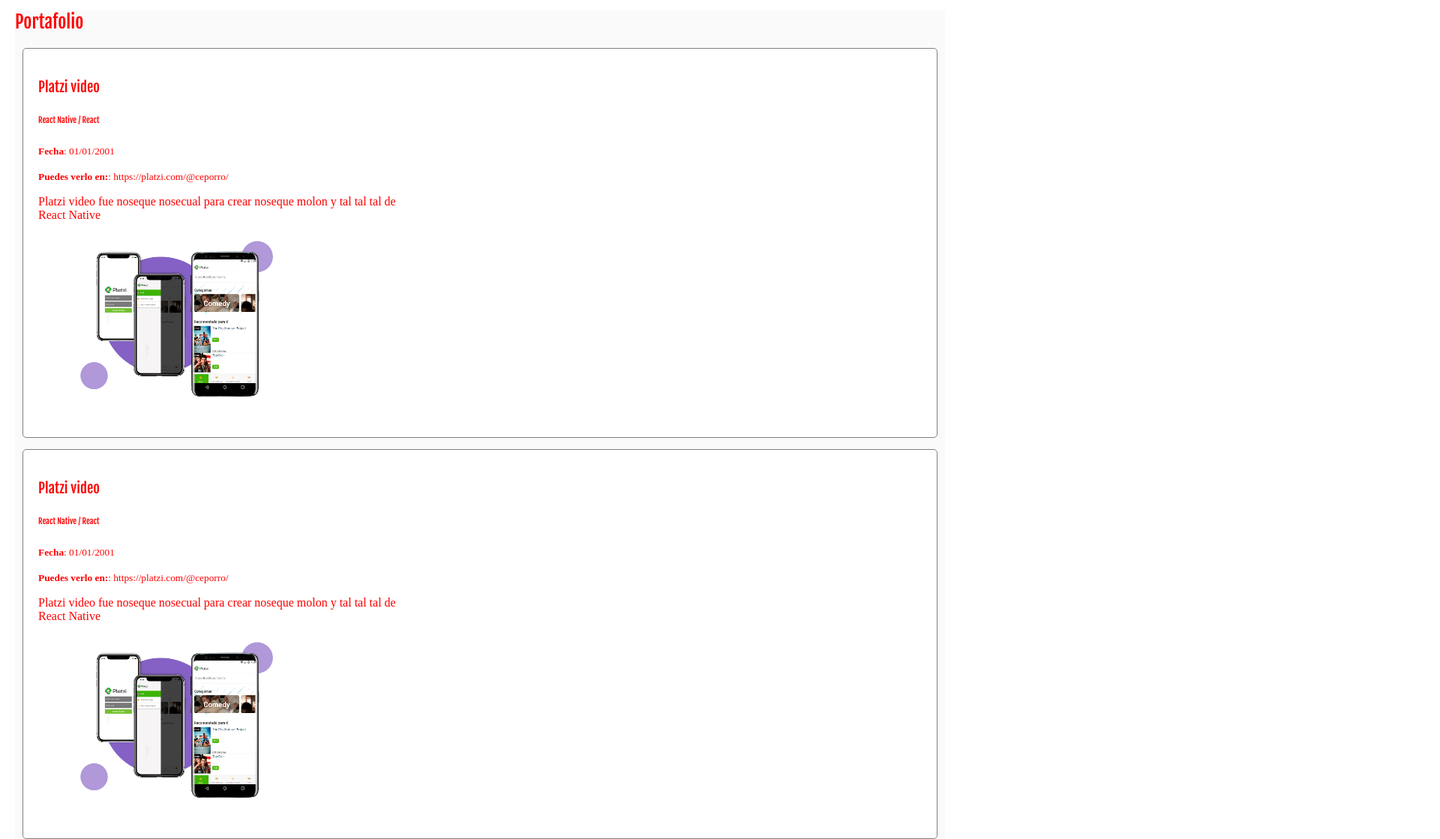
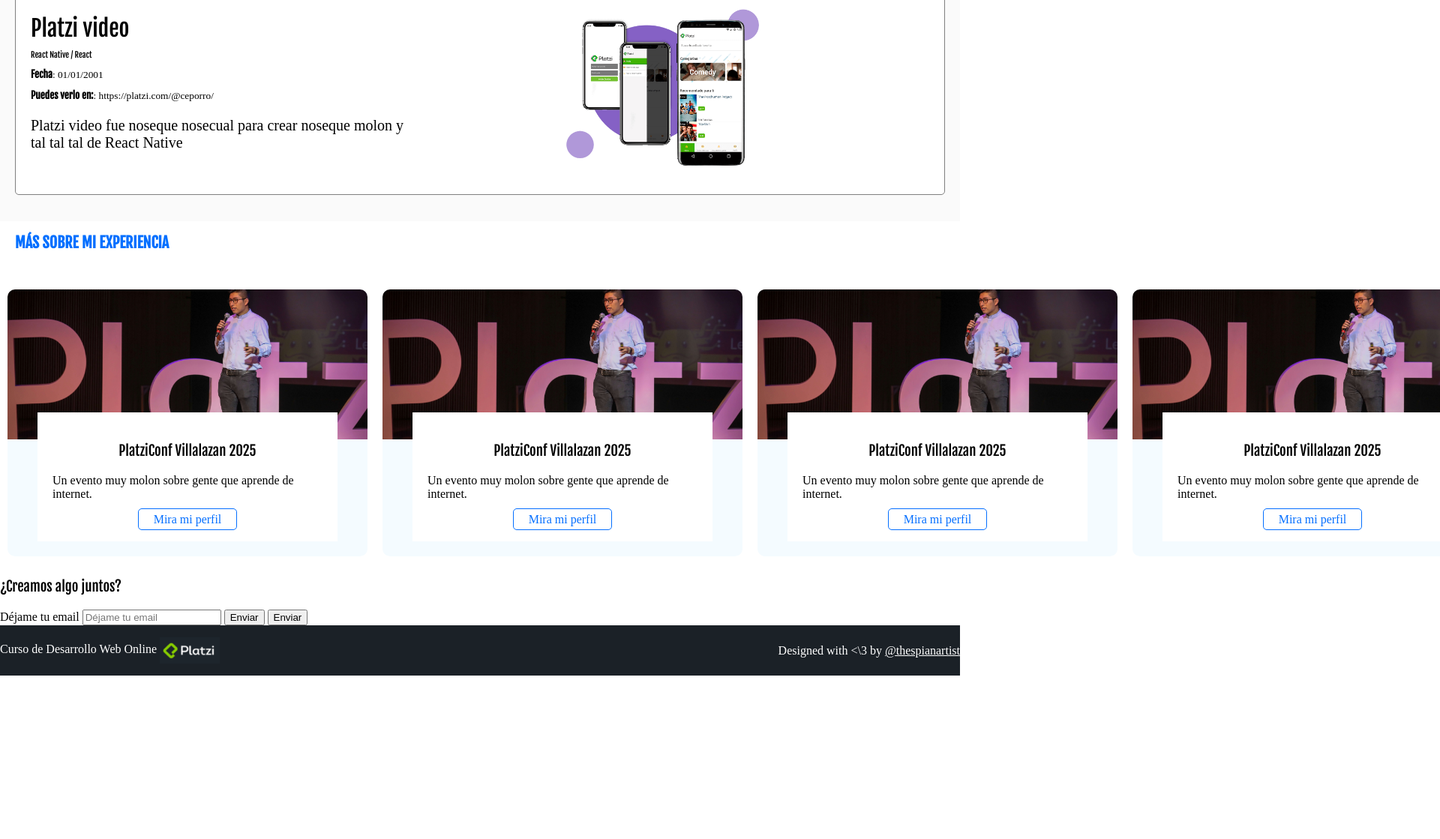
Before and after one commit to ceporro/Desarrollo-Web-Online, a plain HTML site: page Index.html in a window 1280 px wide. Shown: the part 782-1901 px from the top of the page at 75% size, 1920 px wide, since content can reach past the window. After the commit the page ends 1683 px from the top, so only its background shows below. Drawn offline with Linux system fonts and the light colour scheme.

Commit message:
Mas cerca del estilo final

```diff
--- a/Index.html
+++ b/Index.html
@@ -8,19 +8,12 @@
         <link rel="stylesheet" href="css/estilos.css">
     </head>
     <body>
-        <div class="flexbox">
-            <div class="box"></div>
-            <div class="box"></div>
-            <div class="box"></div>
-        </div>
         <header class="header">
-            <div>
                 <figure class="logo">
-                    <img src="imagenes/logo.png" alt="Logo">
+                    <img src="imagenes/logo.png" height="50" alt="Logo">
                 </figure>
-            </div>
             <nav class="menu">
-                <ul>
+                <ol>
                     <li>
                         <a class="link" href="./Portafolio">Portafolio</a>
                     </li>
@@ -30,7 +23,7 @@
                     <li>
                         <a class="link" href="#Contacto">Trabajemos juntos</a>
                     </li>
-                </ul>
+                </ol>
             </nav>
         </header>
         <section class="hero">
@@ -40,7 +33,7 @@
             <!-- <img src="imagenes/hero.jpg" alt="Hero" width="500"> -->
         </section>
         <section id="Portafolio" class="portfolio">
-            <h2> Portafolio</h2>
+            <h2> Portafolio (proyectos destacados)</h2>
             <article class="project">
                 <div class="project_details">
                     <h3 class="project_title">Platzi video</h3>
@@ -66,15 +59,47 @@
                 </figure>
             </article>
         </section>
-        <section id="Exp">
-            <h2 class="event">Más sobre mi experiencia</h2>
-            <article>
+        <h2 class="Exp_title">Más sobre mi experiencia</h2>
+        <section id="Exp" class="event_list">
+            <article class="event">
                 <figure class="event_imageCont">
                     <img class="event_image" src="imagenes/platzi-conf.jpg" alt="" width="300">
                 </figure>
-                <h3 class="event_title">PlatziConf Villalazan 2025</h3>
-                <p class="event_description">Un evento muy molon sobre gente que aprende de internet.</p>
-                <a class="event_url" href="https://platzi.com/@ceporro/" target="_blank">Mira mi perfil</a>
+                <div class="event_detail">
+                    <h3 class="event_title">PlatziConf Villalazan 2025</h3>
+                    <p class="event_description">Un evento muy molon sobre gente que aprende de internet.</p>
+                    <a class="event_url" href="https://platzi.com/@ceporro/" target="_blank">Mira mi perfil</a>
+                </div>
+            </article>
+            <article class="event">
+                <figure class="event_imageCont">
+                    <img class="event_image" src="imagenes/platzi-conf.jpg" alt="" width="300">
+                </figure>
+                <div class="event_detail">
+                    <h3 class="event_title">PlatziConf Villalazan 2025</h3>
+                    <p class="event_description">Un evento muy molon sobre gente que aprende de internet.</p>
+                    <a class="event_url" href="https://platzi.com/@ceporro/" target="_blank">Mira mi perfil</a>
+                </div>
+            </article>
+            <article class="event">
+                <figure class="event_imageCont">
+                    <img class="event_image" src="imagenes/platzi-conf.jpg" alt="" width="300">
+                </figure>
+                <div class="event_detail">
+                    <h3 class="event_title">PlatziConf Villalazan 2025</h3>
+                    <p class="event_description">Un evento muy molon sobre gente que aprende de internet.</p>
+                    <a class="event_url" href="https://platzi.com/@ceporro/" target="_blank">Mira mi perfil</a>
+                </div>
+            </article>
+            <article class="event">
+                <figure class="event_imageCont">
+                    <img class="event_image" src="imagenes/platzi-conf.jpg" alt="" width="300">
+                </figure>
+                <div class="event_detail">
+                    <h3 class="event_title">PlatziConf Villalazan 2025</h3>
+                    <p class="event_description">Un evento muy molon sobre gente que aprende de internet.</p>
+                    <a class="event_url" href="https://platzi.com/@ceporro/" target="_blank">Mira mi perfil</a>
+                </div>
             </article>
         </section>
         <section id="Contacto" class="contact">
@@ -86,6 +111,14 @@
                 <button>Enviar</button>
             </form>
         </section>
-        <footer class="footer">Footer</footer>
+        <footer class="footer">
+            <div>
+                <p>Curso de Desarrollo Web Online <img src="imagenes/platzi.png" width="80" alt="platzi"></p>
+            </div>
+            <div>
+                <p>Designed with <\3 by <a href="https://twitter.com/thespianartist" target="_blank">@thespianartist</a>
+                </p>
+            </div>
+        </footer>
     </body>
 </html>
--- a/css/estilos.css
+++ b/css/estilos.css
@@ -9,7 +9,7 @@ valores
 body{
     font-family: 'Source Sans Pro' sans-serif;
     background: #FFF;
-    color: red;
+    color: #000;
     margin: 0;
 }
 
@@ -24,7 +24,8 @@ h1{
     line-height: 1.5;
     letter-spacing: -.2px;
     color: #FFF;
-    margin: 100px 150px 50px 50px;
+    margin: 0;
+    /* margin: 100px 150px 50px 50px; */
     /*text-transform: uppercase;
     text-decoration: overline;*/
 }
@@ -33,15 +34,55 @@ h1 strong{
     color: #026fff
 }
 
+h2{
+    color: #026fff;
+    text-transform: uppercase;
+    font-family: 'Source Sans Pro' sans-serif;
+    font-weight: bold;
+    font-size: 20px;
+    margin-bottom: 40px;
+}
+
+ol,ul{
+margin: 0;
+padding: 0;
+list-style: none;
+}
+
+figure{
+    margin: 0;
+}
+
 .header{
     background:#FFF;
     background-color: #1D252C;
     color: #FFF;
+    display: flex;
+    align-items: center;
+    justify-content: space-between;
+    height: 70px;
+}
+
+.menu{
+    height: inherit;
+}
+
+.header ol{
+    display: flex;
+    height: inherit;
+}
+
+.header ol li{
+    height: inherit;
 }
 
 .header a{
     color: white;
     text-decoration: none;
+    height: inherit;
+    display: flex;
+    align-items: center;
+    padding: 0 10px;
 }
 
 .hero {
@@ -51,17 +92,19 @@ h1 strong{
     background-size: 500px;
     background-repeat: no-repeat;
     background-position-x: right ;
+    display: flex;
+    align-items: center;
 }
 
 .portfolio{
     background: #FAFAFA;
-    margin: 20px;
+    padding: 20px;
 }
 
 .project{
     border: 1px solid grey;
     border-radius: 5px;
-    margin: 10px;
+    /* margin: 10px; */
     margin-bottom: 15px ;
     padding: 20px;
     background: #FFF;
@@ -72,6 +115,27 @@ h1 strong{
     border-bottom: 5px solid green;
     border-left: 5px solid blue;
     border-right: 5px solid black; */
+    display: flex;
+    align-items: center;
+    justify-content: space-between;
+}
+
+.project strong{
+    font-family: 'Fjalla One', sans-serif;
+}
+
+.project_title{
+    font-size: 30px;
+    margin-top: 0;
+    margin-bottom: 10px;
+}
+
+.project_course, .project_url, .project_date{
+    margin: 10px 0;
+}
+
+.project_description{
+    font-size: 20px;
 }
 
 .project div{
@@ -101,7 +165,66 @@ h1 strong{
     /* align-self: flex-start; */
 }
 
+.footer{
+    background: #1b2127;
+    color: #FFF;
+    display: flex;
+    align-items: center;
+    justify-content: space-between;
+}
 
+.Exp_title{
+    margin-left: 20px;
+}
+
+.event{
+    background: #f4fbff;
+    /* border: 1px solid red; */
+    margin: 10px;
+    width: 480px;
+    border-radius: 10px;
+    overflow: hidden;
+    flex-shrink: 0;
+}
+
+.event_list{
+    display: flex;
+}
+
+.event_detail{
+    margin: 20px 40px;
+    margin-top: -40px ;
+    background-color: #FFF;
+    position: relative;
+    padding: 20px;
+    text-align: center;
+}
+
+.event_description{
+    text-align: left;
+}
+
+.event_url{
+    color: #056fff;
+    border: 1px solid #056fff;
+    border-radius: 5px;
+    padding: 5px 20px;
+    text-decoration: none;
+}
+
+.event img{
+    width: 480px;
+    height: 200px;
+    object-fit: cover;
+}
+
+.footer img{
+    vertical-align: middle;
+}
+
+.footer a{
+    color: #FFF;
+}
 
 /*selector de etiqueta header - section - article -nav */
 /*selector descendente body header div nav ol li a*/
```
